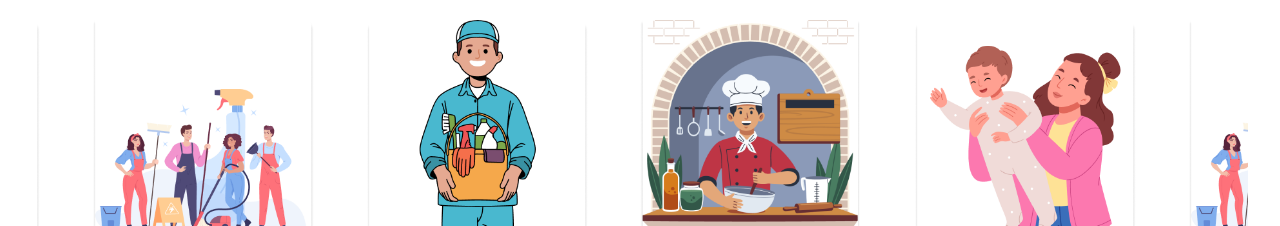
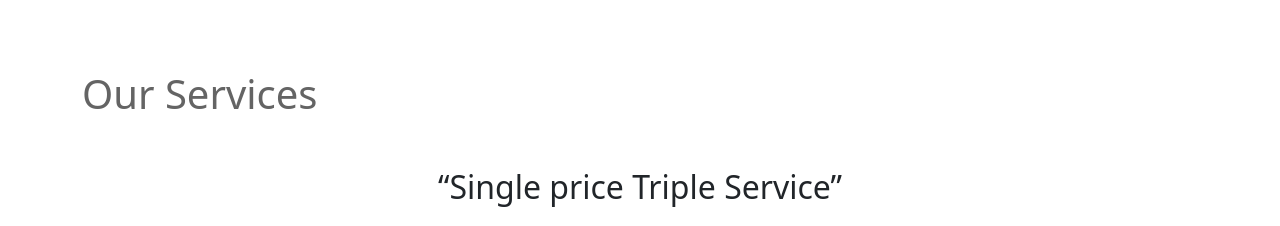
Before and after one commit to im-suryansh/thehomy, a React (Vite) app: page / in a window 1280 px wide. Shown: the part 726-952 px from the top of the page. Built offline with nearby package versions, Linux system fonts and the light colour scheme.

Commit message:
added feature section

```diff
--- a/components/Banner/Banner.css
+++ b/components/Banner/Banner.css
@@ -213,80 +213,8 @@
 }
 
 
-/* ---------------------------feature section--------------------- */
 
 
-
-
-
-
-.feature-section h1{
-      font-weight: 300;
-      font-size: 2.5vw;
-}
-
-.feature-section h2{
-    font-weight: 300;
-    font-size: 1.1vw;
-    padding-bottom: .4vw;
-}
-
-
-.feature-section p{
-    padding: 1vw;
-    font-weight: 200;
-    font-size: 1.1vw;
-    word-spacing: 4px;
-}
-
-
-.feature-icons{
-
-    font-weight: 200;
-    font-size: 1vw;
-
-}
-
-
-@media (max-width:600px) {
-
-
-    .feature-section h1{
-        font-weight: 300;
-        font-size: 4vw;
-        padding-top: 6vw;
-        font-style: italic;
-  }
-
-  .feature-section h2{
-      font-weight: 300;
-      font-size: 5vw;
-      padding: 1vw;
-      padding-top: 10vw;
-
-
-
-  }
-
-
-  .feature-section p{
-      padding: 1vw;
-      font-weight: 200;
-      font-size: 4vw;
-      word-spacing: 3px;
-      padding-top: 5vw;
-  }
-
-
-  .feature-icons{
-
-      font-weight: 200;
-      font-size: 4vw;
-
-  }
-
-
-}
      /* --------------------module Overview starts-------------------------------- */
 
      .module-section h1{
--- a/components/Carousel/CenterMode.css
+++ b/components/Carousel/CenterMode.css
@@ -8,3 +8,13 @@ max-width: 1280px;
   text-align: center;
 
 }
+.cards h1{
+  text-align: left;
+  margin: 50px;
+  color: #646464;
+}
+.cards h2{
+  /* text-align: left; */
+  margin-bottom: 50px;
+  /* color: #646464; */
+}
--- a/components/Carousel/CenterMode.jsx
+++ b/components/Carousel/CenterMode.jsx
@@ -19,6 +19,7 @@ function SamplePrevArrow(props) {
   const { className, style, onClick } = props;
   return (
     <div
+
       className={className}
       style={{ ...style, display: "block", background: "black" }}
       onClick={onClick}
@@ -55,7 +56,8 @@ export default class CenterMode extends Component {
     return (
 
       <div className="cards">
-
+        <h1>Our Services</h1>
+        <h2>“Single price Triple Service”</h2>
         <Slider {...settings}>
           <div>
             <img src="../public/Dustguard.png" alt="" />
--- /dev/null
+++ b/components/FeatureBanner/FeatureBanner.css
@@ -0,0 +1,67 @@
+.feature-section h1{
+    font-weight: 300;
+    font-size: 2.5vw;
+}
+
+.feature-section h2{
+  font-weight: 300;
+  font-size: 1.1vw;
+  padding-bottom: .4vw;
+}
+
+
+.feature-section p{
+  padding: 1vw;
+  font-weight: 200;
+  font-size: 1.1vw;
+  word-spacing: 4px;
+}
+
+
+.feature-icons{
+
+  font-weight: 200;
+  font-size: 1vw;
+
+}
+
+
+@media (max-width:600px) {
+
+
+  .feature-section h1{
+      font-weight: 300;
+      font-size: 4vw;
+      padding-top: 6vw;
+      font-style: italic;
+}
+
+.feature-section h2{
+    font-weight: 300;
+    font-size: 5vw;
+    padding: 1vw;
+    padding-top: 10vw;
+
+
+
+}
+
+
+.feature-section p{
+    padding: 1vw;
+    font-weight: 200;
+    font-size: 4vw;
+    word-spacing: 3px;
+    padding-top: 5vw;
+}
+
+
+.feature-icons{
+
+    font-weight: 200;
+    font-size: 4vw;
+
+}
+
+
+}
--- /dev/null
+++ b/components/FeatureBanner/FeatureBanner.jsx
@@ -0,0 +1,22 @@
+import React from 'react'
+import './FeatureBanner.css'
+// import '../Banner/Banner.css'
+import video2 from '../../public/videos/video2.mp4'
+const FeatureBanner = () => {
+  return (
+     <div className="video-container">
+    <div className="overlay"></div>
+    <video src={video2} autoPlay muted loop />
+    <div className="content">
+      <h1>
+      Transforming Spaces, Touching Souls.
+      </h1>
+      <p>
+      Experience the Magic of Home with Our Unique Blend of Care and Comfort. Your Haven, Our Heart.
+      </p>
+    </div>
+  </div>
+  )
+}
+
+export default FeatureBanner
--- /dev/null
+++ b/components/FeatureBanner/index.js
@@ -0,0 +1,2 @@
+import FeatureBanner from './FeatureBanner'
+export default FeatureBanner;
--- a/src/App.jsx
+++ b/src/App.jsx
@@ -3,6 +3,7 @@ import Navbar from '../components/Navbar/Navbar'
 import './App.css'
 import CenterMode from '../components/Carousel/CenterMode'
 import Banner from '../components/Banner/Banner'
+import FeatureBanner from '../components/FeatureBanner'
 
 function App() {
   const [count, setCount] = useState(0)
@@ -12,6 +13,7 @@ function App() {
       <Navbar />
       <Banner />
       <CenterMode/>
+      <FeatureBanner/>
     </div>
   )
 }
```
